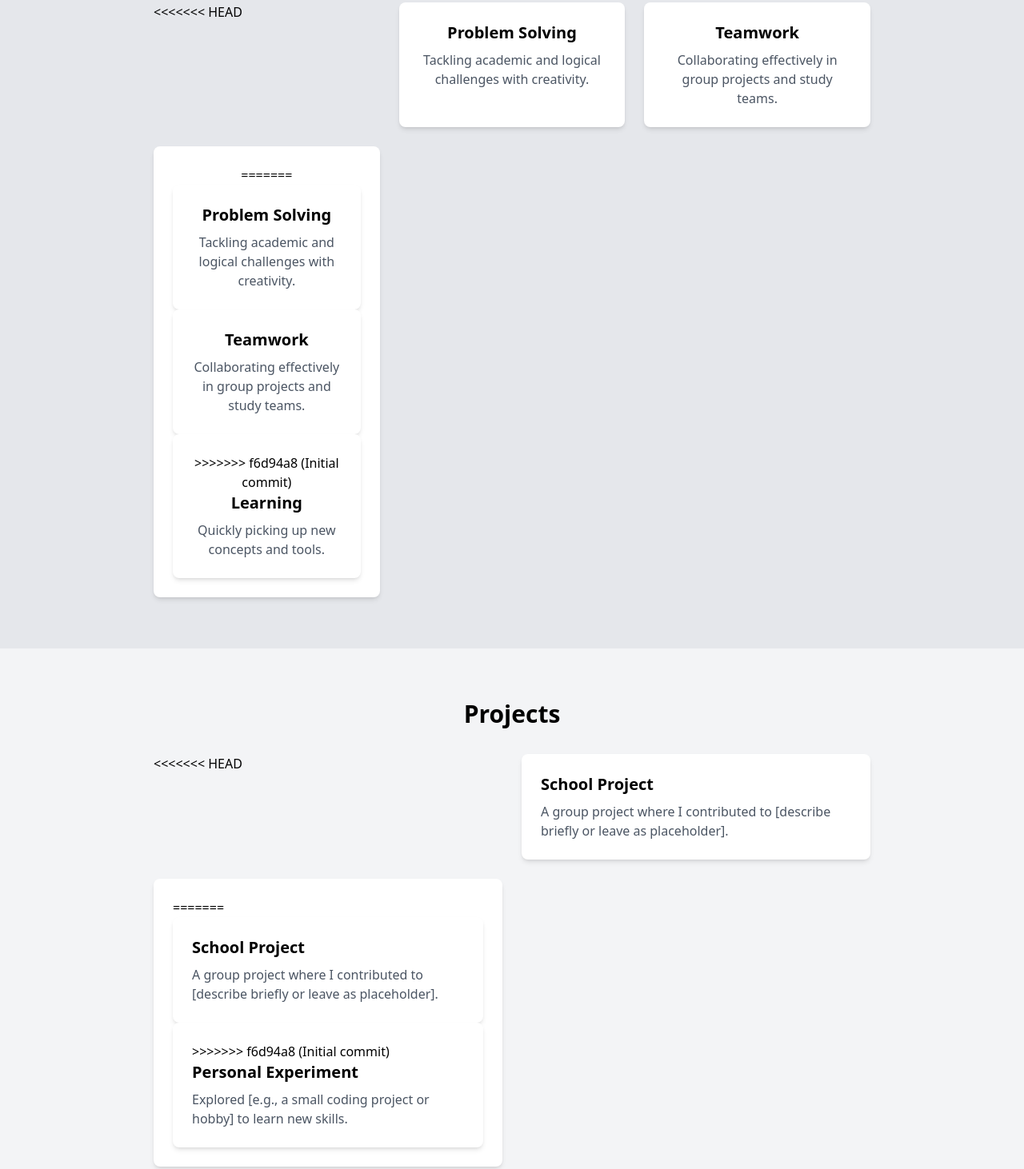
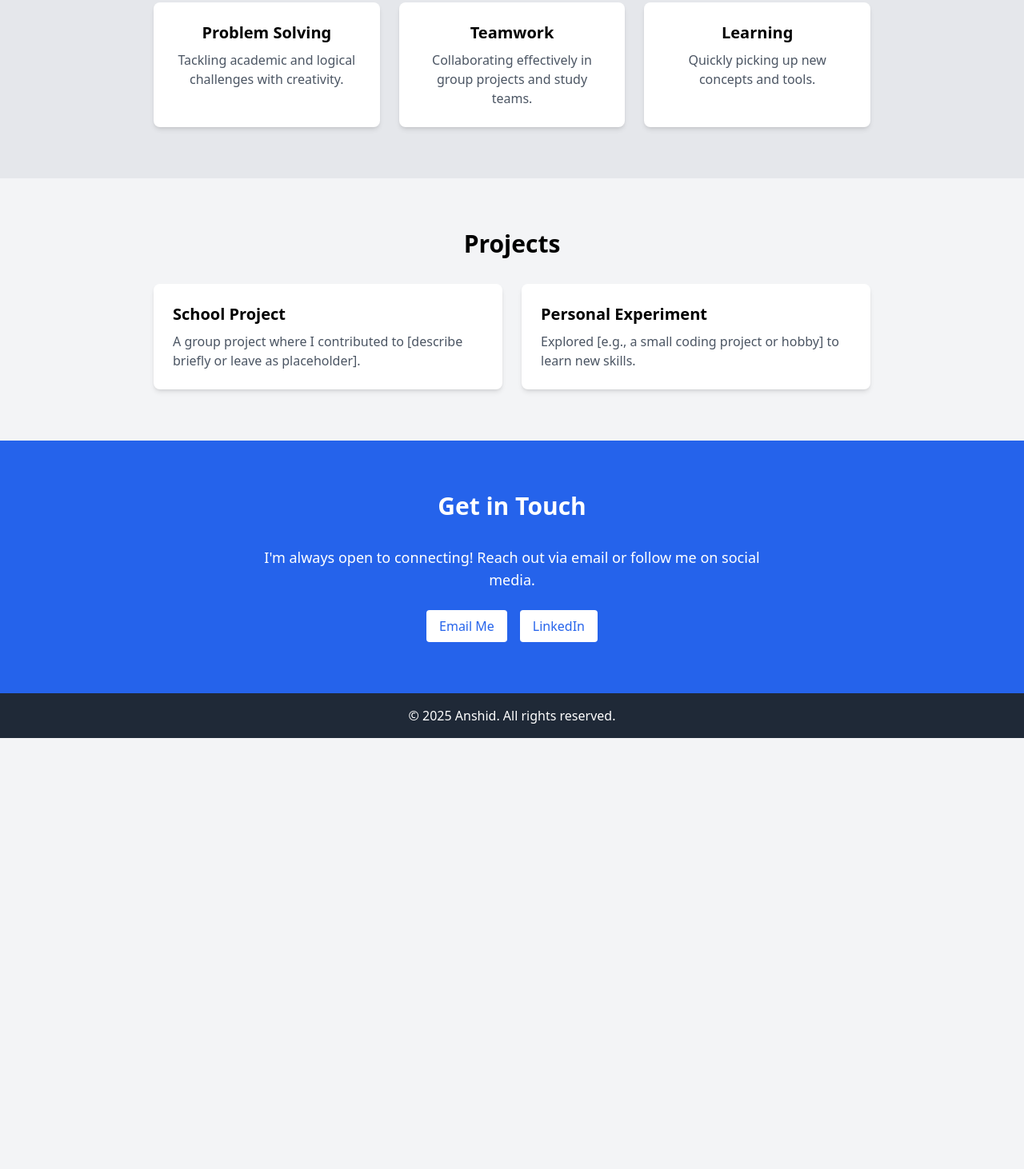
Before and after one commit to dulkifal/anshid, a plain HTML site: page index.html in a window 1280 px wide. Shown: the part 805-2267 px from the top of the page at 80% size. After the commit the page ends 1728 px from the top, so only its background shows below. Drawn offline with nearby package versions, Linux system fonts and the light colour scheme.

Commit message:
Remove merge conflict markers and restore Skills and Projects sections in index.html

```diff
--- a/index.html
+++ b/index.html
@@ -45,7 +45,6 @@
         <div class="container mx-auto px-4">
             <h2 class="text-3xl font-bold text-center mb-8">Skills</h2>
             <div class="grid grid-cols-1 sm:grid-cols-2 md:grid-cols-3 gap-6 max-w-4xl mx-auto">
-<<<<<<< HEAD
                 <div class="bg-white p-6 rounded-lg shadow-md text-center">
                     <h3 class="text-xl font-semibold mb-2">Problem Solving</h3>
                     <p class="text-gray-600">Tackling academic and logical challenges with creativity.</p>
@@ -55,17 +54,6 @@
                     <p class="text-gray-600">Collaborating effectively in group projects and study teams.</p>
                 </div>
                 <div class="bg-white p-6 rounded-lg shadow-md text-center">
-=======
-                <div class="bg-white p-6 rounded-lg shadow-md text-center hover-scale">
-                    <h3 class="text-xl font-semibold mb-2">Problem Solving</h3>
-                    <p class="text-gray-600">Tackling academic and logical challenges with creativity.</p>
-                </div>
-                <div class="bg-white p-6 rounded-lg shadow-md text-center hover-scale">
-                    <h3 class="text-xl font-semibold mb-2">Teamwork</h3>
-                    <p class="text-gray-600">Collaborating effectively in group projects and study teams.</p>
-                </div>
-                <div class="bg-white p-6 rounded-lg shadow-md text-center hover-scale">
->>>>>>> f6d94a8 (Initial commit)
                     <h3 class="text-xl font-semibold mb-2">Learning</h3>
                     <p class="text-gray-600">Quickly picking up new concepts and tools.</p>
                 </div>
@@ -78,19 +66,11 @@
         <div class="container mx-auto px-4">
             <h2 class="text-3xl font-bold text-center mb-8">Projects</h2>
             <div class="grid grid-cols-1 md:grid-cols-2 gap-6 max-w-4xl mx-auto">
-<<<<<<< HEAD
                 <div class="bg-white p-6 rounded-lg shadow-md">
                     <h3 class="text-xl font-semibold mb-2">School Project</h3>
                     <p class="text-gray-600">A group project where I contributed to [describe briefly or leave as placeholder].</p>
                 </div>
                 <div class="bg-white p-6 rounded-lg shadow-md">
-=======
-                <div class="bg-white p-6 rounded-lg shadow-md hover-scale">
-                    <h3 class="text-xl font-semibold mb-2">School Project</h3>
-                    <p class="text-gray-600">A group project where I contributed to [describe briefly or leave as placeholder].</p>
-                </div>
-                <div class="bg-white p-6 rounded-lg shadow-md hover-scale">
->>>>>>> f6d94a8 (Initial commit)
                     <h3 class="text-xl font-semibold mb-2">Personal Experiment</h3>
                     <p class="text-gray-600">Explored [e.g., a small coding project or hobby] to learn new skills.</p>
                 </div>
```
